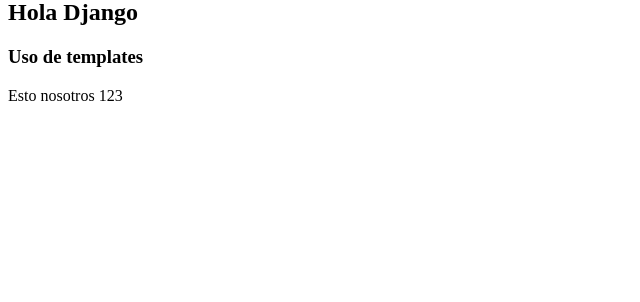
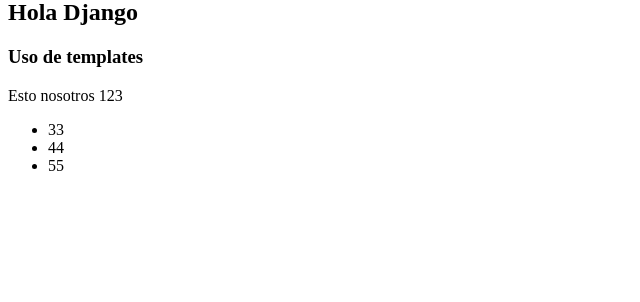
Before and after one commit to franco0209/p2wteoria, a Django app: page / in a window 1280 px wide. Shown: the part 169-471 px from the top of the page, without its empty margins (0-640 px from the left). Run offline with Django 5.2, Linux system fonts and the light colour scheme.

Commit message:
Se cambia la vistas y el archivo home.html usando for del lenguaje de django para mostrar una lista

```diff
--- a/django-copiaGIT/src/inicio/views.py
+++ b/django-copiaGIT/src/inicio/views.py
@@ -6,6 +6,7 @@
     myContext={
         "myText":"Esto nosotros",
         "myNumber": 123,
+        "myList":[33,44,55],
     }
     return render(request, "home.html", myContext)
 
--- a/django-copiaGIT/src/templates/home.html
+++ b/django-copiaGIT/src/templates/home.html
@@ -13,7 +13,11 @@
         {{myText}}
         {{myNumber}}
     </p>
-
+    <ul>
+         {%for myItem in myList%}
+         <li>{{ myItem }}</li>
+         {% endfor %}
+    </ul>
     {% endblock %}
 
 </body>
```
